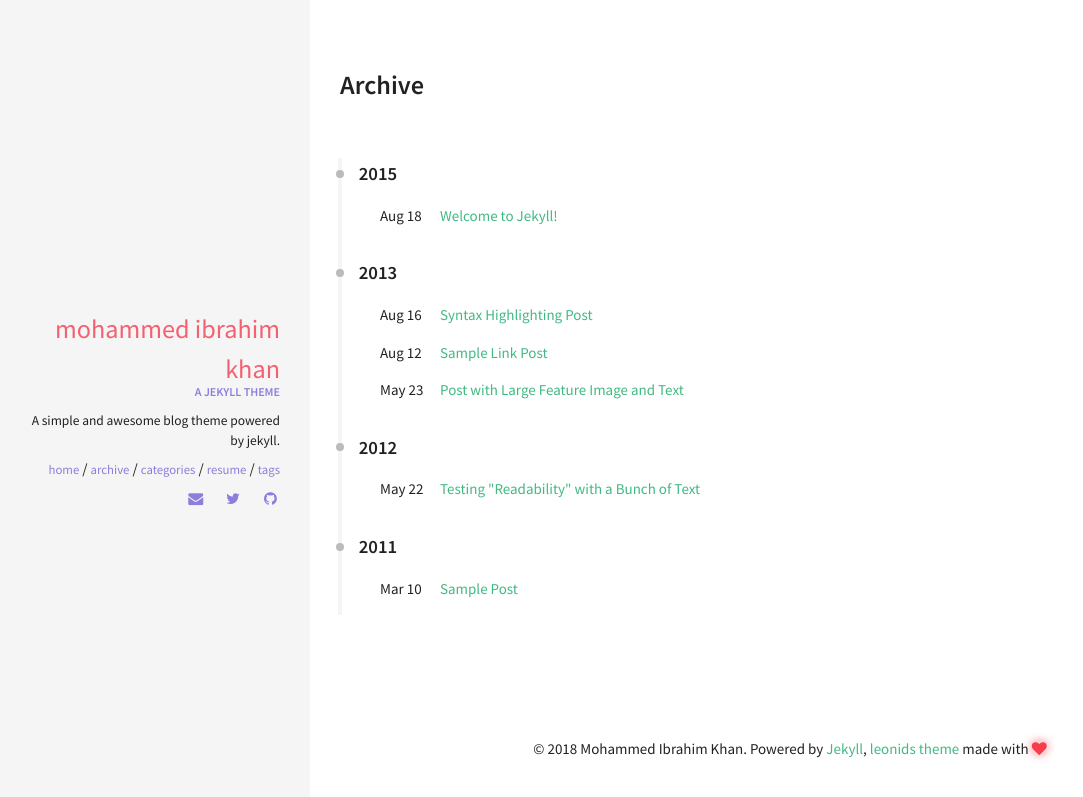
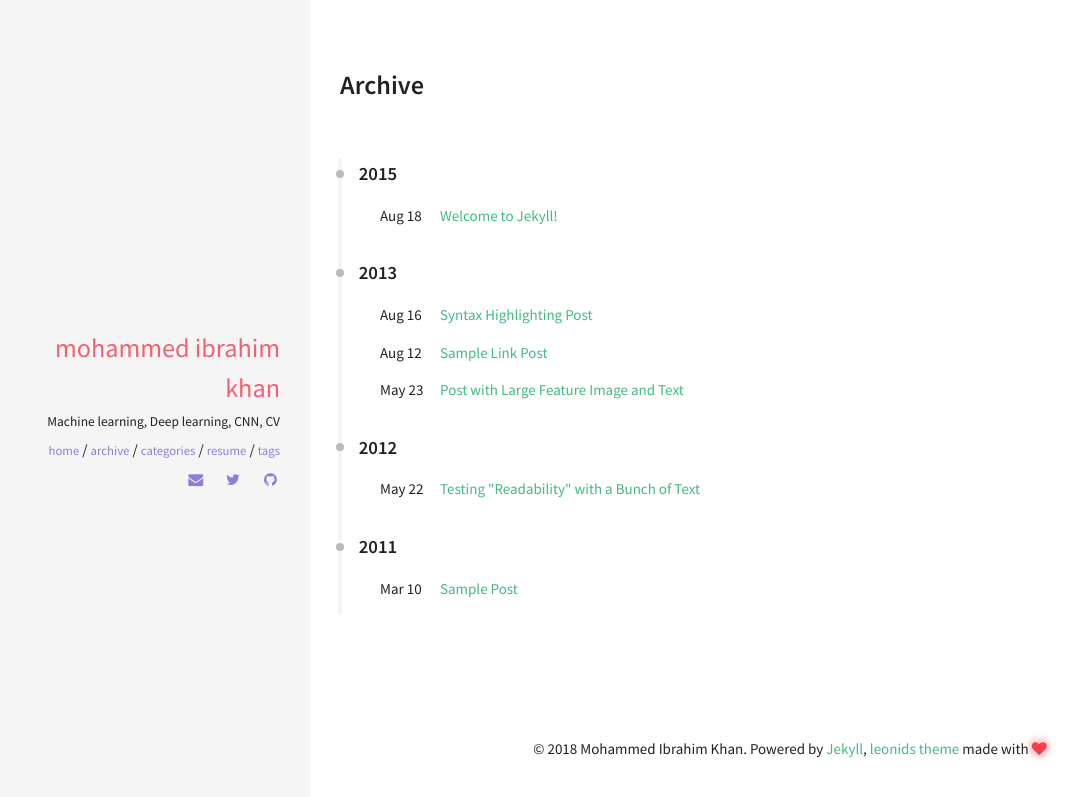
Before and after one commit to exekudos/exekudos.github.io, a Jekyll site: the page built from archive.html, in a window 1280 px wide. Shown: the top 797 px of the page, without its empty margins (10-1093 px from the left). Built offline with Jekyll 4.4.1, drawn with Linux system fonts in a browser that asks for light colours.

Commit message:
Update _config.yml

```diff
--- a/_config.yml
+++ b/_config.yml
@@ -4,10 +4,10 @@
 ####################################
 #
 title: Mohammed Ibrahim Khan
-email:
-description: A simple and awesome blog theme powered by jekyll.
+email: ibrahimkhan7777@gmail.com
+description: Machine learning, Deep learning, CNN, CV
 url: # the base hostname & protocol for your site
-keywords: ["blog", "jekyll"]
+keywords: ["blog", "ml"]
 
 #
 ###################################
@@ -35,8 +35,8 @@ kramdown:
 owner:
   name: Mohammed Ibrahim Khan
   avatar:
-  job: "A jekyll theme"
-  bio: "A simple and awesome blog theme powered by jekyll."
+  job:
+  bio: "Machine learning, Deep learning, CNN, CV"
   email: ibrahimkhan7777@gmail.com
   disqus-shortname:
   twitter: ibrahimKkhn
```
